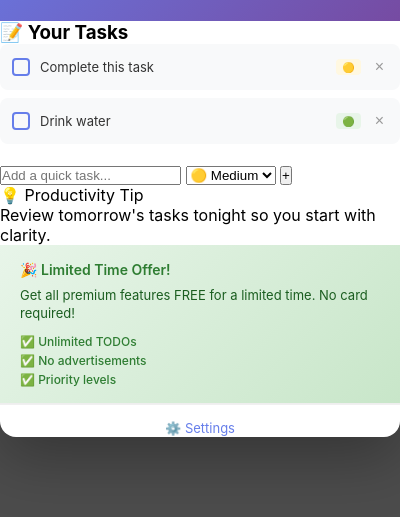
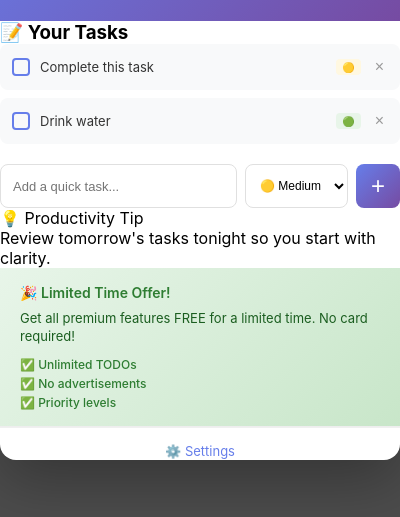
Before and after one commit to tanmatt/StopScrollingMindlessly, a browser extension: page popup.html in a window 400 px wide. Shown: the part 169-686 px from the top of the page. Drawn offline with Linux system fonts and the light colour scheme.

Commit message:
Fix UI styling issues and bump version to 1.1.2
- Added premium-btn styling to options.css for 'Save & continue' button
- Added add-todo-form styling to popup.css for 'Add a quick task' section
- Settings link in popup footer already has proper styling
- Bumped version from 1.1.1 to 1.1.2 in manifest.json and options.html
- All UI elements now have consistent, professional styling

```diff
--- a/popup.css
+++ b/popup.css
@@ -218,6 +218,53 @@ body {
   background: #5a6fd6;
 }
 
+/* Add Todo Form */
+.add-todo-form {
+  display: flex;
+  gap: 8px;
+  margin-top: 12px;
+}
+
+.add-todo-form input {
+  flex: 1;
+  padding: 10px 12px;
+  border: 1px solid #e0e0e0;
+  border-radius: 8px;
+  font-size: 13px;
+  outline: none;
+  transition: border-color 0.2s;
+}
+
+.add-todo-form input:focus {
+  border-color: #667eea;
+}
+
+.add-todo-form select {
+  padding: 10px;
+  border: 1px solid #e0e0e0;
+  border-radius: 8px;
+  font-size: 12px;
+  background: white;
+  cursor: pointer;
+}
+
+.add-todo-form button {
+  width: 44px;
+  height: 44px;
+  background: linear-gradient(135deg, #667eea, #764ba2);
+  color: white;
+  border: none;
+  border-radius: 8px;
+  font-size: 24px;
+  cursor: pointer;
+  transition: transform 0.2s, box-shadow 0.2s;
+}
+
+.add-todo-form button:hover {
+  transform: translateY(-1px);
+  box-shadow: 0 4px 12px rgba(102, 126, 234, 0.3);
+}
+
 .limit-note {
   font-size: 11px;
   color: #888;
```
Also changed, not shown: options.css (+18 -0 lines), options.html (+1 -1 lines), manifest.json.
